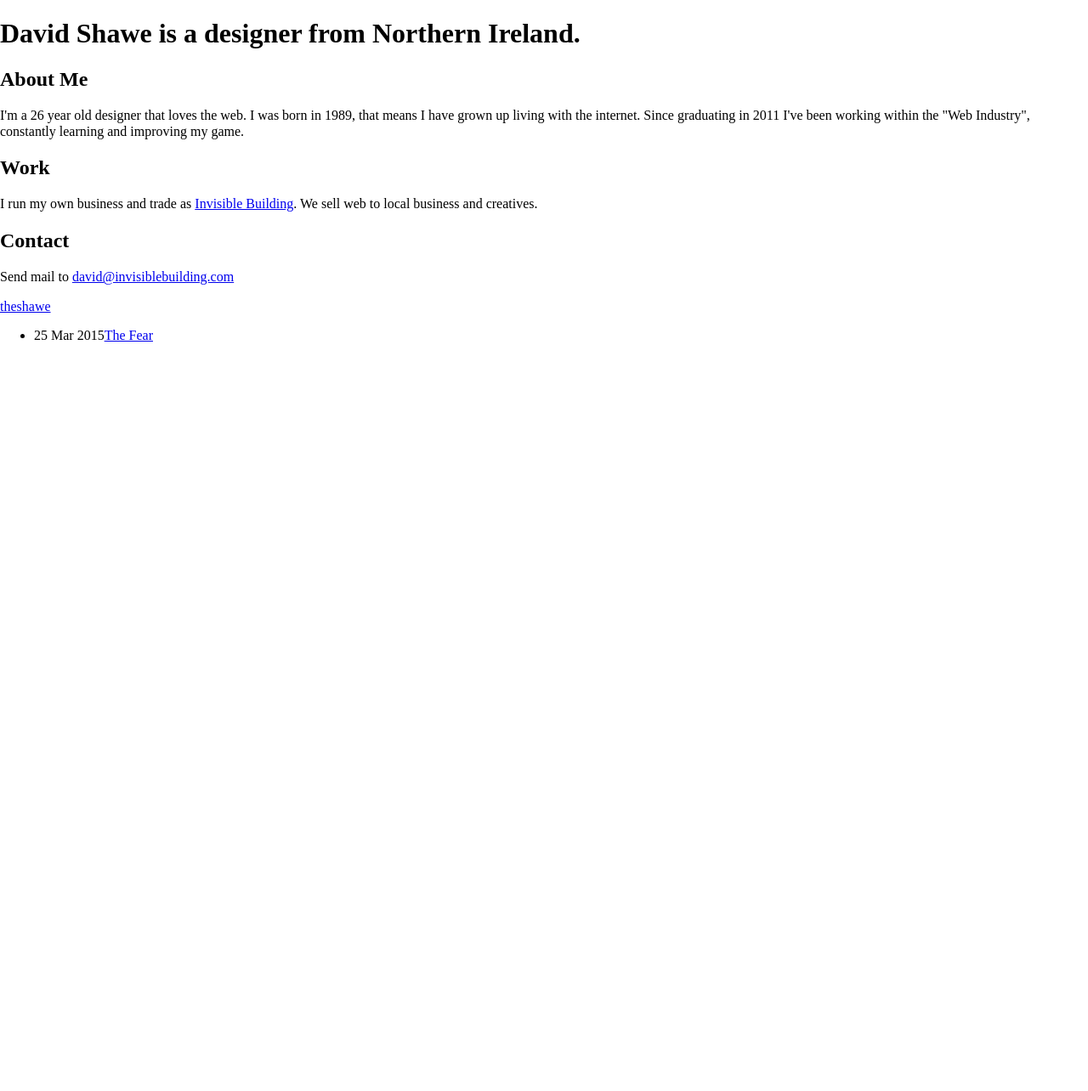
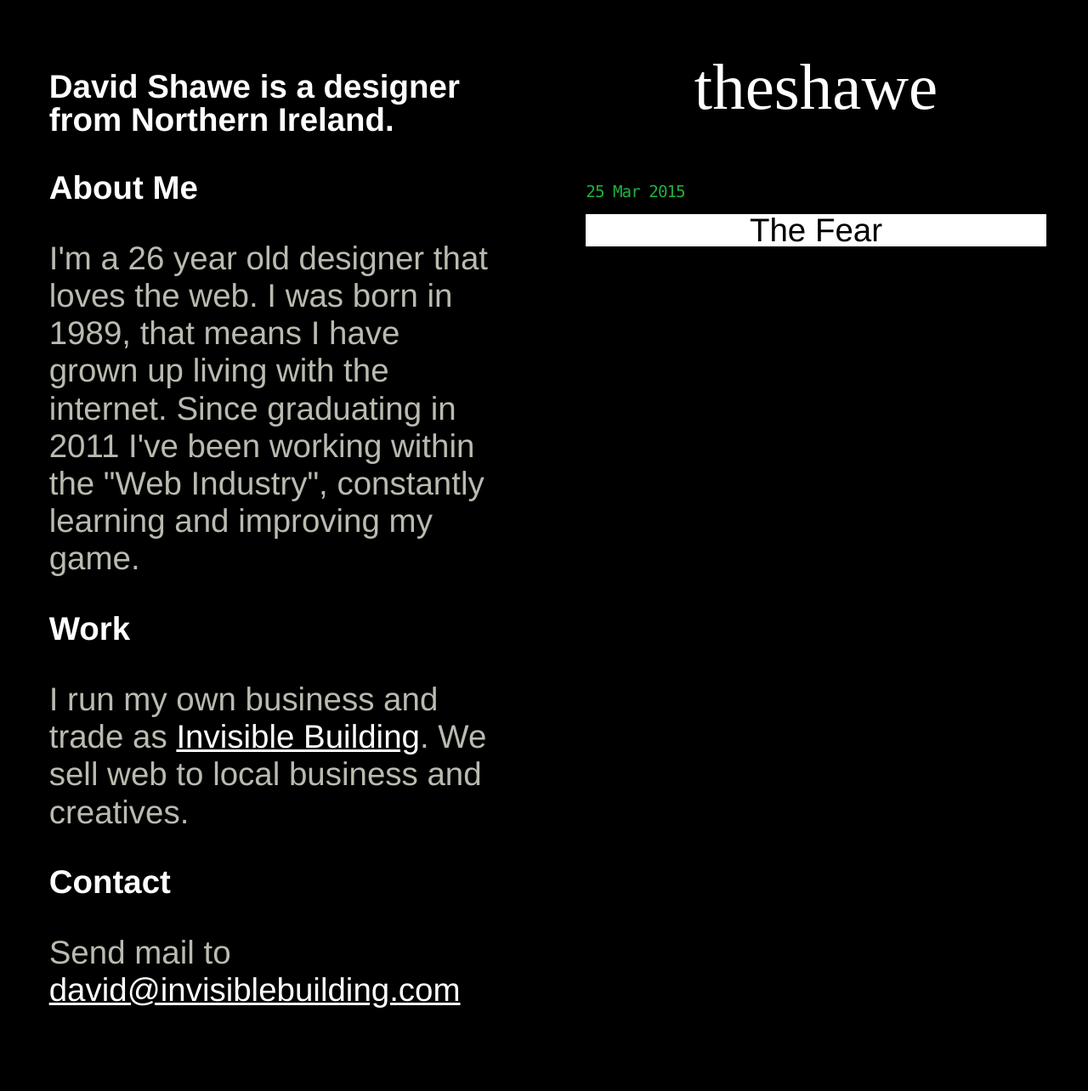
Before and after one commit to theshawe/the-shawe, a Jekyll site: the page built from index.html, in a window 1280 px wide. Shown: the whole page at 85% size. Built offline with Jekyll 4.4.1, drawn with Linux system fonts in a browser that asks for light colours; nearby versions of some CDN libraries; library files that are not in the unit come from our copies; Markdown is read by kramdown in place of the engine named in the settings; before the commit the page ends 900 px from its top, so only the background shows below that.

Commit message:
remove baseurl

```diff
--- a/_layouts/default.html
+++ b/_layouts/default.html
@@ -8,11 +8,11 @@
 <title>{{ page.title }}</title>
 
 <!-- build:css({app,.tmp}) /src/css/main.css -->
-<link rel="stylesheet" href="{{ site.baseurl }}/_bower_components/normalize-css/normalize.css">
+<link rel="stylesheet" href="/_bower_components/normalize-css/normalize.css">
 
 
 <!-- Custom CSS -->
-<link rel="stylesheet" href="{{ site.baseurl }}/dist/css/build.min.css">
+<link rel="stylesheet" href="/dist/css/build.min.css">
 <!-- endbuild -->    <!-- endbuild -->
 
 <!-- build:js(app) /js/head-scripts.js -->
```
Also changed, not shown: 2 other files.
